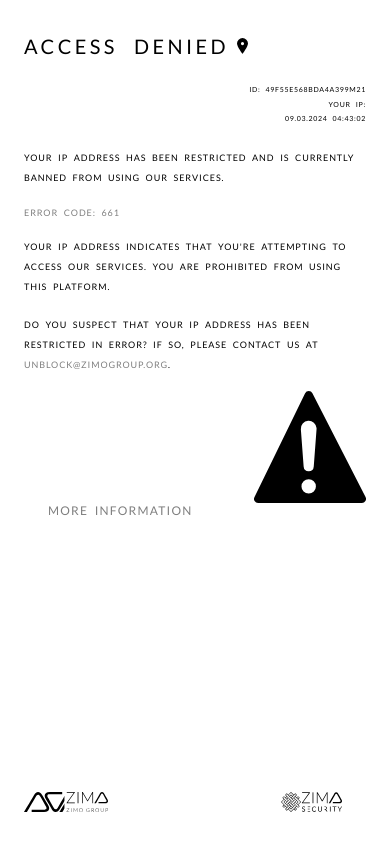
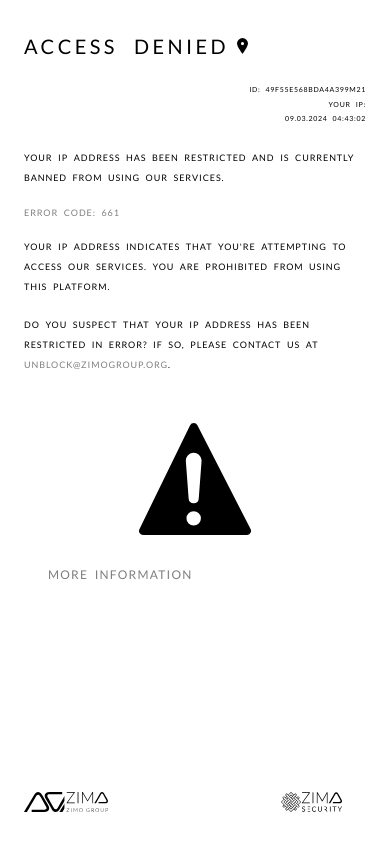
Before and after one commit to HisamNasir/Access-Denied, a Next.js app: page / in a window 390 px wide. Built offline with nearby package versions, Linux system fonts and the light colour scheme; no server answers.

Commit message:
Update page.tsx

```diff
--- a/app/page.tsx
+++ b/app/page.tsx
@@ -28,7 +28,7 @@ export default function Home() {
             </span>
           </p>
         </div>
-        <div className=" flex max-md:flex-col justify-between items-end gap-4">
+        <div className=" flex max-md:flex-col justify-between items-center lg:items-end gap-4">
           <div className=" space-y-[18px] sm:space-y-[22px] md:space-y-[26px] lg:space-y-[30px] 2xl:space-y-[59px] 2xl:px-[23px]">
             <p className=" font-norma max-sm:tracking-widest leading-5 md:leading-8 lg:leading-9 2xl:leading-[59px] text-[9px] md:text-[11px] 2xl:text-xl ">
               YOUR IP ADDRESS HAS BEEN RESTRICTED AND IS CURRENTLY BANNED FROM
@@ -55,7 +55,7 @@ export default function Home() {
           </div>
           <img
             alt=""
-            className=" h-28 md:h-36 lg:h-48 xl:h-58 2xl:h-[300px] w-auto xl:pr-24 "
+            className=" h-28 md:h-36 lg:h-48 xl:h-58 2xl:h-[300px] w-auto m-8 xl:p-24 "
             src={"/warning.svg"}
           />
         </div>
```
